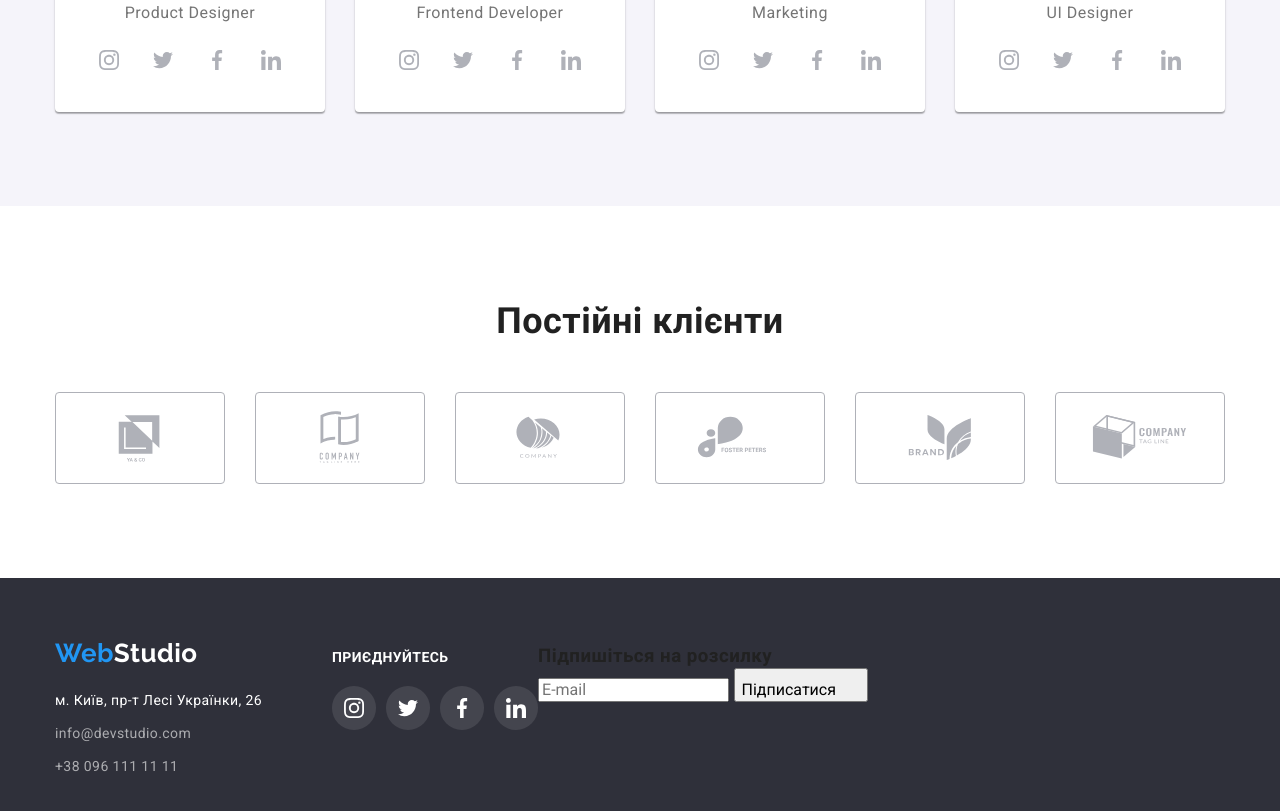
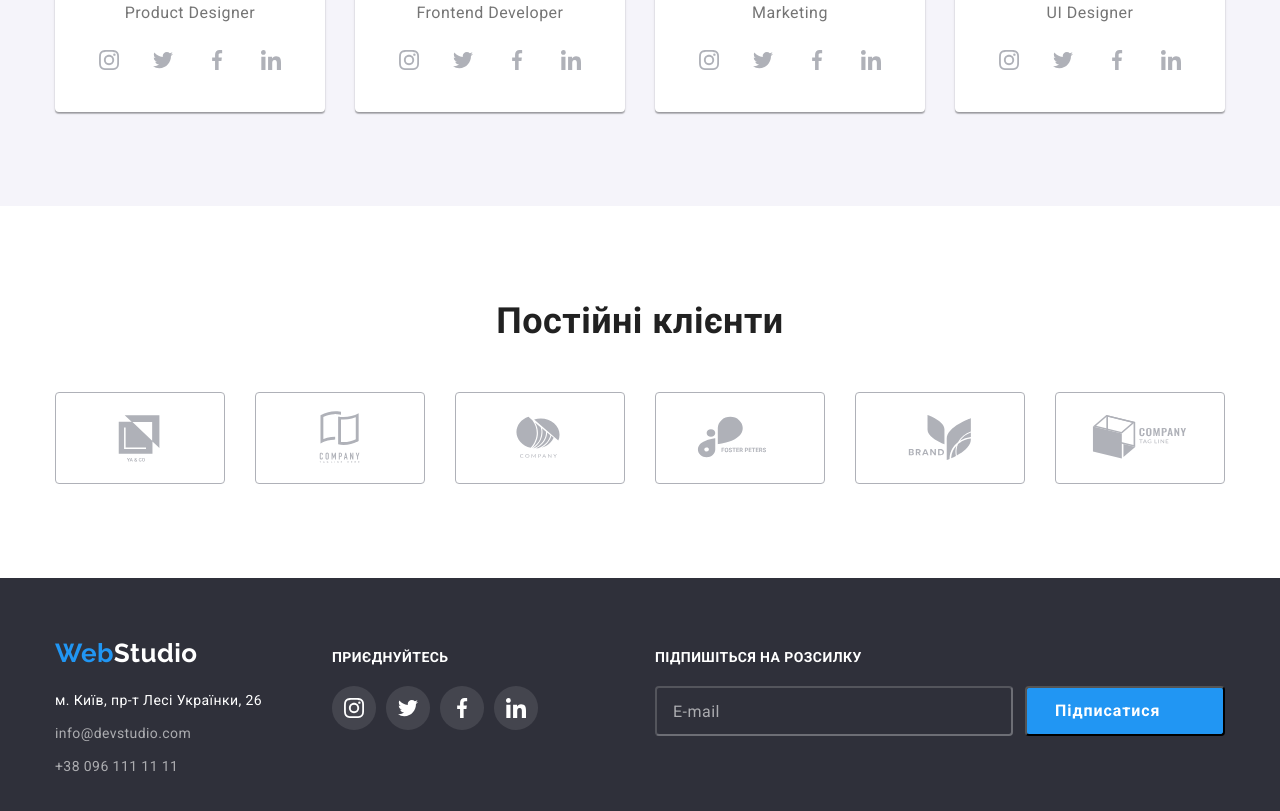
Before and after one commit to chemvic/goit-markup-hw-06, a plain HTML site: page index.html in a window 1280 px wide. Shown: the part 2099-2910 px from the top of the page. Drawn offline with nearby package versions, Linux system fonts and the light colour scheme.

Commit message:
Update styles.css
подписка в футер

```diff
--- a/css/styles.css
+++ b/css/styles.css
@@ -478,6 +478,67 @@ font-family: 'Roboto';
 .footer-social{
    margin-left: 70px;
 }
+/* Підписатися у футері */
+.footer-subscribe{
+    display: flex;
+   flex-direction: column;
+   margin-left: auto;
+}
+.form-subscribe{
+   display: flex;
+  }
+
+  .foot.subscribe input{
+   width: 358px;
+   height: 50px;
+   padding: 15px 16px;
+   border-color: rgba(255, 255, 255, 0.3);
+   border-radius: 4px;
+   background-color: var(--footer-background-color);
+
+  }
+  .foot.subscribe input::placeholder{
+   color: rgba(255, 255, 255, 0.6);
+   font-family: 'Roboto';
+   font-size: 16px;
+   line-height: 1.25;
+
+   display: flex;
+   align-items: center;
+   letter-spacing: 0.03em;
+  }
+.title-subscribe{
+      font-family: 'Roboto';
+      font-weight: 700;
+      font-size: 14px;
+      line-height: 1.14;
+      letter-spacing: 0.03em;
+      text-transform: uppercase;
+      color: var(--primary-white-color);
+      margin-bottom: 20px;
+}
+.button-submit{
+   width: 200px;
+   height: 50px;
+   background-color: var(--accent-color);
+   border-radius: 4px;
+   font-family: 'Roboto';
+   font-weight: 700;
+   font-size: 16px;
+   line-height: 1.88;
+   padding: 10px 28px;
+   display: flex;
+   align-items: center;
+   text-align: center;
+   letter-spacing: 0.06em;
+   color: var(--primary-white-color);
+   margin-left: 12px;
+   cursor: pointer;
+}
+.send{
+     margin-left: 10px;
+}
+
    /* Постійні клієнти */
    .clients-list{
       display: flex;
@@ -654,6 +715,7 @@ overflow: hidden;
    border: 1px solid var(--border-cart-color);
   border-top: 0;
 }
+
 /* модалка */
 
 .backdrop{
```
